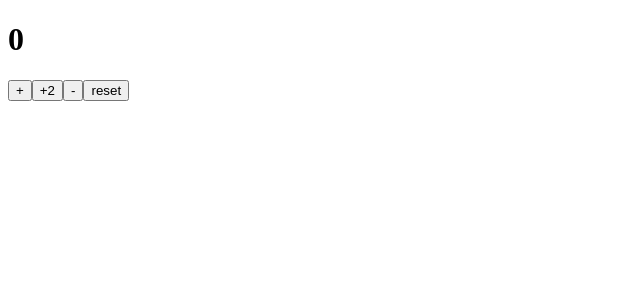
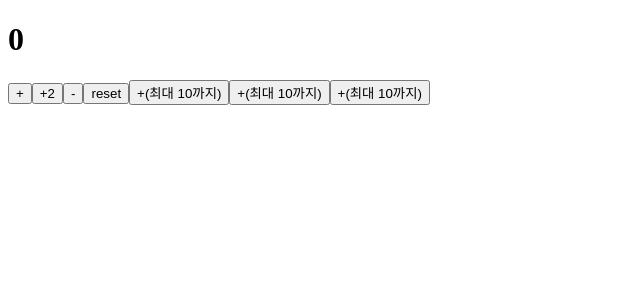
Before and after one commit to buqusa/Programming_React, a React (Vite) app: page / in a window 1280 px wide. Shown: the top 300 px of the page, without its empty margins (0-640 px from the left). Built offline with nearby package versions, Linux system fonts and the light colour scheme.

Commit message:
CounterApp+

```diff
--- a/src/CounterApp.jsx
+++ b/src/CounterApp.jsx
@@ -15,6 +15,9 @@
     <button onClick={()=> setCount((count)=> count+2)}>+2</button>
     <button onClick={()=> setCount((count)=> count-1)}>-</button>
     <button onClick={()=> setCount(0)}>reset</button>
+     <button onClick={()=> setCount((count)=> plusMax10(count))}>+(최대 10까지)</button>
+    <button onClick={()=> setCount((count)=> count >=10?10: count+1)}>+(최대 10까지)</button>
+    <button onClick={()=> setCount((count)=> count <= 10 ? count + 1 : count)}>+(최대 10까지)</button>
       {/* <button
           className="counter"
           onClick={() => setCount((count) => count + 1)}
```
